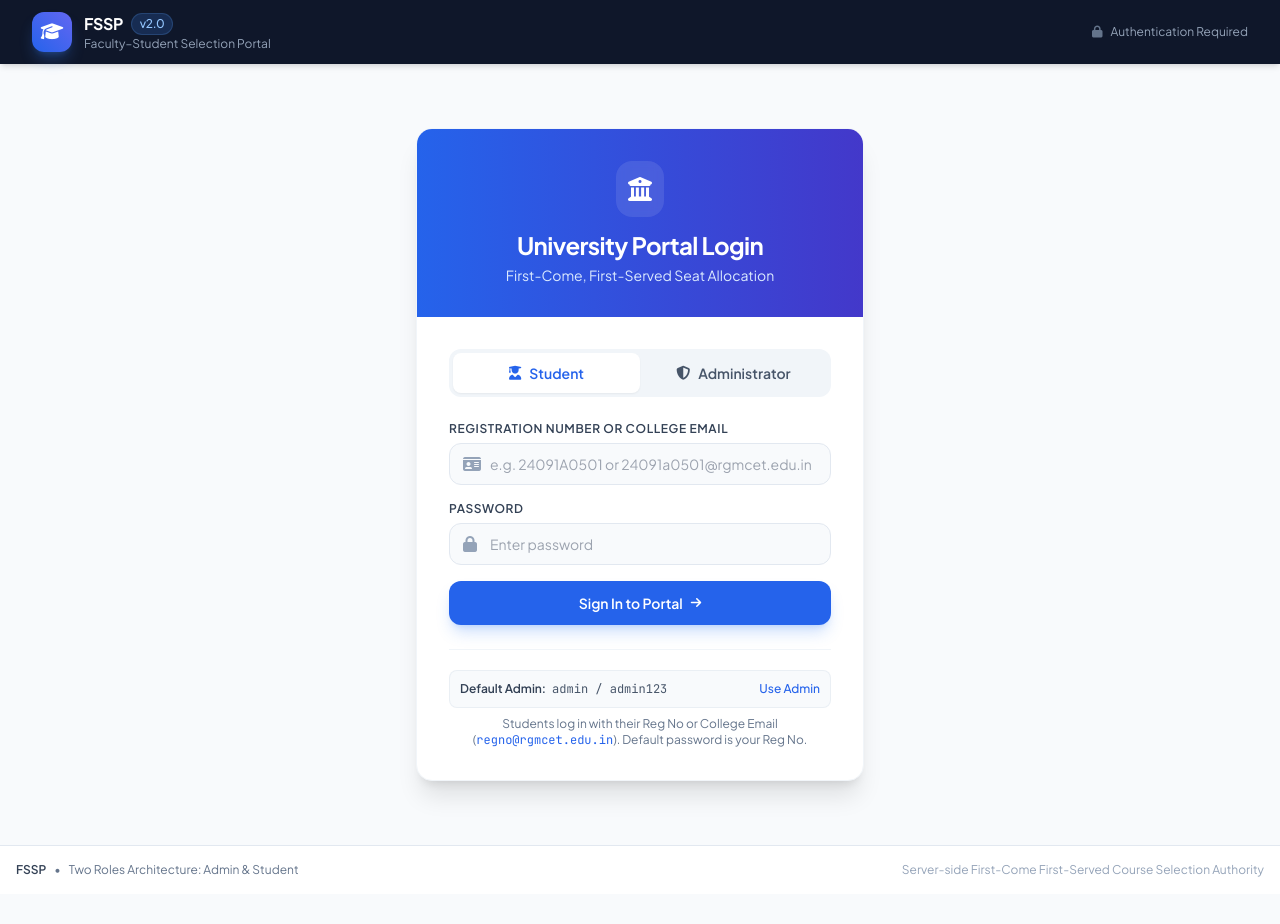
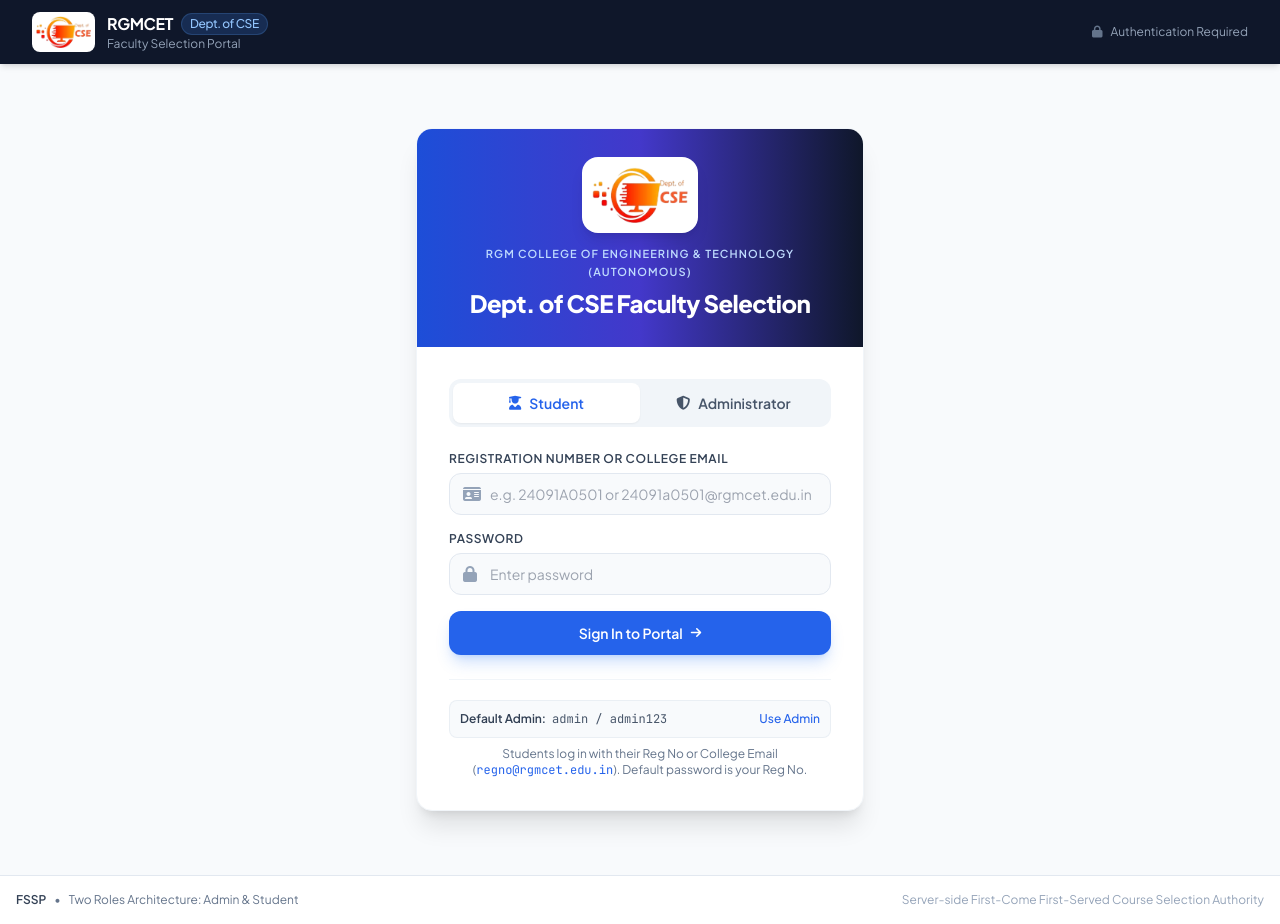
Before and after one commit to Rafi12-hub/faculty-selection-portal, a website: page public/index.html in a window 1280 px wide. Before the commit the page ends 894 px from the top, so only its background shows below. Drawn offline with nearby package versions, Linux system fonts and the light colour scheme.

Commit message:
Update login header with RGMCET college name, Dept. of CSE logo, and new title

```diff
--- a/public/index.html
+++ b/public/index.html
@@ -3,7 +3,8 @@
 <head>
   <meta charset="UTF-8">
   <meta name="viewport" content="width=device-width, initial-scale=1.0">
-  <title>Faculty–Student Selection Portal (FSSP)</title>
+  <title>Dept. of CSE Faculty Selection | RGMCET</title>
+  <link rel="icon" type="image/png" href="/cse_logo.png">
   <!-- Tailwind CSS -->
   <script src="https://cdn.tailwindcss.com"></script>
   <!-- Font Awesome Icons -->
@@ -49,15 +50,13 @@
   <header class="bg-slate-900 text-white sticky top-0 z-30 shadow-md">
     <div class="max-w-7xl mx-auto px-4 sm:px-6 lg:px-8 h-16 flex items-center justify-between">
       <div class="flex items-center gap-3">
-        <div class="w-10 h-10 rounded-xl bg-gradient-to-tr from-blue-600 to-indigo-500 flex items-center justify-center shadow-lg shadow-blue-500/30">
-          <i class="fa-solid fa-graduation-cap text-white text-lg"></i>
-        </div>
+        <img src="/cse_logo.png" alt="Dept of CSE Logo" class="h-10 w-auto object-contain bg-white rounded-lg p-1">
         <div>
           <div class="font-bold text-base tracking-tight flex items-center gap-2">
-            <span>FSSP</span>
-            <span class="text-xs px-2 py-0.5 rounded-full bg-blue-500/20 text-blue-300 font-medium border border-blue-400/20">v2.0</span>
+            <span>RGMCET</span>
+            <span class="text-xs px-2 py-0.5 rounded-full bg-blue-500/20 text-blue-300 font-medium border border-blue-400/20">Dept. of CSE</span>
           </div>
-          <p class="text-xs text-slate-400 hidden sm:block">Faculty–Student Selection Portal</p>
+          <p class="text-xs text-slate-400 hidden sm:block">Faculty Selection Portal</p>
         </div>
       </div>
 
@@ -74,12 +73,16 @@
     <!-- 1. LOGIN VIEW -->
     <div id="view-login" class="max-w-md mx-auto my-10 hidden">
       <div class="bg-white rounded-2xl shadow-xl border border-slate-100 overflow-hidden">
-        <div class="bg-gradient-to-r from-blue-600 to-indigo-700 p-8 text-white text-center">
-          <div class="inline-flex p-3 rounded-2xl bg-white/10 backdrop-blur-sm mb-3">
-            <i class="fa-solid fa-building-columns text-2xl"></i>
+        <div class="bg-gradient-to-r from-blue-700 via-indigo-700 to-slate-900 p-7 text-white text-center">
+          <div class="inline-flex p-2.5 rounded-2xl bg-white shadow-lg mb-3">
+            <img src="/cse_logo.png" alt="Dept. of CSE Logo" class="h-14 w-auto object-contain">
           </div>
-          <h2 class="text-2xl font-bold tracking-tight">University Portal Login</h2>
-          <p class="text-sm text-blue-100 mt-1">First-Come, First-Served Seat Allocation</p>
+          <p class="text-[11px] font-semibold text-blue-200 uppercase tracking-widest leading-relaxed mb-1.5">
+            RGM College of Engineering & Technology (Autonomous)
+          </p>
+          <h2 class="text-2xl font-black tracking-tight text-white">
+            Dept. of CSE Faculty Selection
+          </h2>
         </div>
 
         <div class="p-6 sm:p-8">
```
Also changed, not shown: public/cse_logo.png (added).
